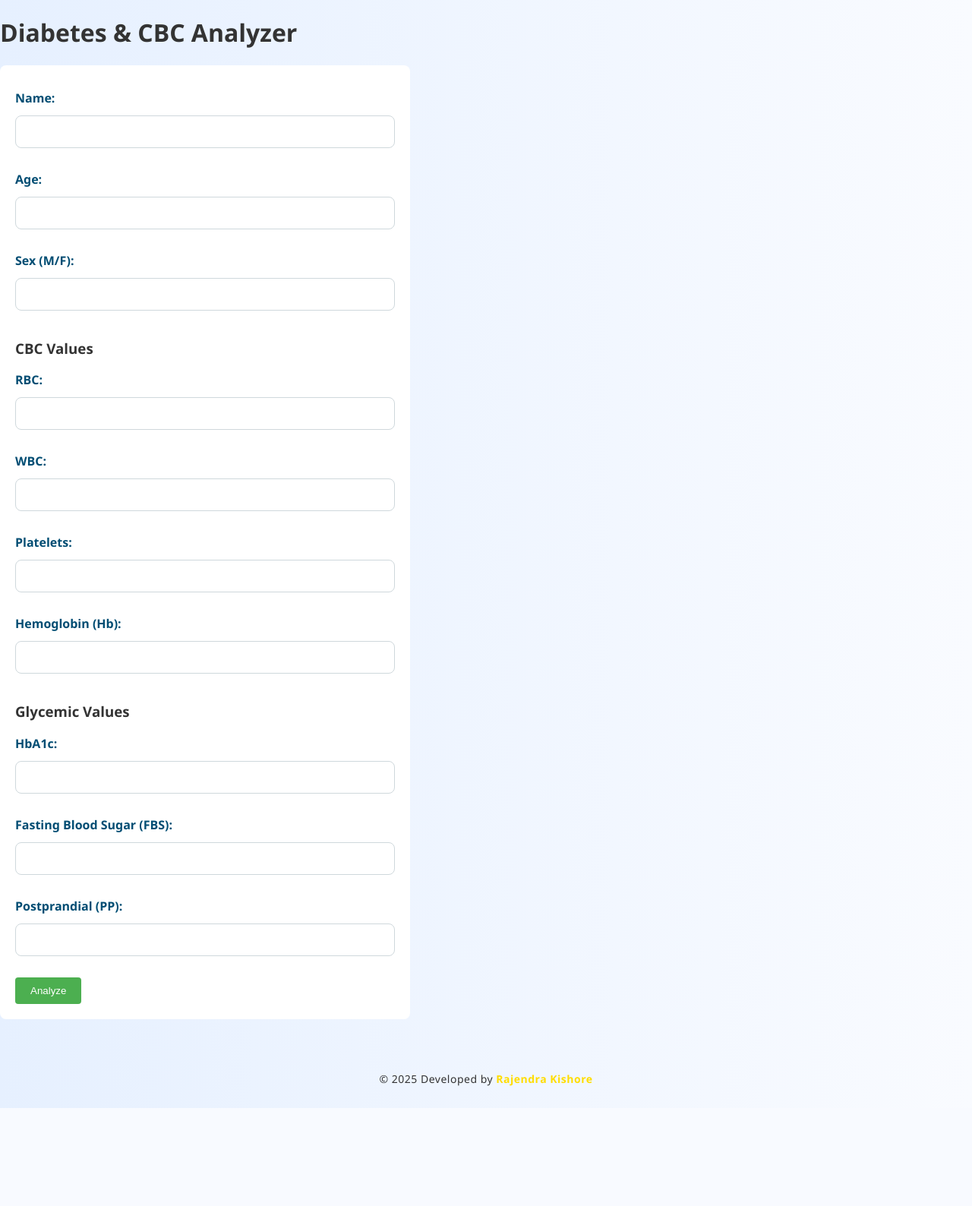
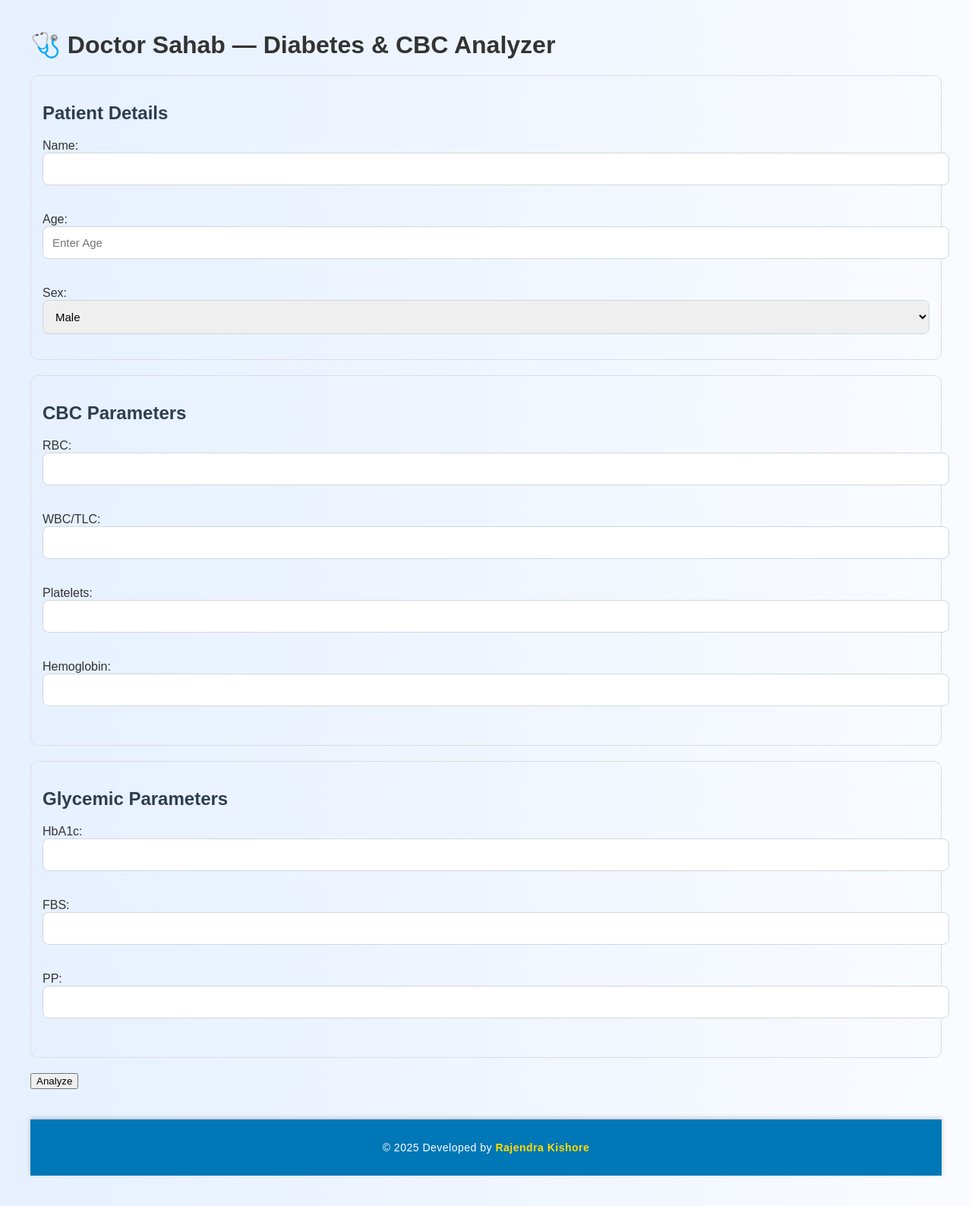
Before and after one commit to Rajendrakishore/Diabete-CBC-Analyzer, a Flask app: page / in a window 1280 px wide. Shown: the whole page at 76% size. Before the commit the page ends 1459 px from the top, so only its background shows below. Run offline with Flask 3, Linux system fonts and the light colour scheme.

Commit message:
updation 2.0

```diff
--- a/templates/index.html
+++ b/templates/index.html
@@ -1,172 +1,60 @@
-
-
-    <!DOCTYPE html>
-<html lang="en">
+<!DOCTYPE html>
+<html>
 <head>
-    <meta charset="UTF-8">
-    <meta name="viewport" content="width=device-width, initial-scale=1.0">
-    <title>Diabetes & CBC Analyzer</title>
-
+    <title>Doctor Sahab — Diabetes Analyzer</title>
+      <link rel="stylesheet" href="style.css">
     <style>
-
-        h1 { color: #333; }
-        form { background: #fff; padding: 20px; border-radius: 8px; max-width: 500px; margin-bottom: 20px; }
-        input[type=text], input[type=number] { width: 100%; padding: 8px; margin: 6px 0; box-sizing: border-box; }
-        input[type=submit] { padding: 10px 20px; margin-top: 10px; cursor: pointer; background: #4CAF50; color: white; border: none; border-radius: 4px; }
-        .error { color: red; }
-        .result { background: #fff; padding: 20px; border-radius: 8px; max-width: 500px; }
-        .result p { margin: 6px 0; }
-        /* General Page Styling */
-body {
-    font-family: 'Segoe UI', Tahoma, Geneva, Verdana, sans-serif;
-    background: linear-gradient(to right, #e6f0ff, #f9fbff);
-    margin: 0;
-    padding: 0;
-    color: #333;
-}
-
-/* Header */
-header {
-    background: #0077b6;
-    color: white;
-    padding: 20px;
-    text-align: center;
-    font-size: 26px;
-    font-weight: bold;
-    letter-spacing: 1px;
-    box-shadow: 0px 2px 6px rgba(0, 0, 0, 0.2);
-}
-
-/* Form Container */
-.container {
-    width: 60%;
-    margin: 40px auto;
-    background: #ffffff;
-    padding: 30px;
-    border-radius: 12px;
-    box-shadow: 0px 4px 12px rgba(0, 0, 0, 0.1);
-}
-
-/* Labels & Inputs */
-label {
-    font-weight: bold;
-    display: block;
-    margin: 12px 0 6px;
-    color: #004d73;
-}
-
-input[type="text"], input[type="number"], select {
-    width: 100%;
-    padding: 12px;
-    margin-bottom: 18px;
-    border: 1px solid #cfd8dc;
-    border-radius: 8px;
-    font-size: 15px;
-    transition: 0.3s ease;
-}
-
-input:focus, select:focus {
-    border-color: #0077b6;
-    outline: none;
-    box-shadow: 0 0 5px rgba(0, 119, 182, 0.4);
-}
-
-/* Button */
-button {
-    background: #0077b6;
-    color: white;
-    padding: 12px 25px;
-    border: none;
-    border-radius: 8px;
-    font-size: 16px;
-    cursor: pointer;
-    transition: background 0.3s ease;
-}
-
-button:hover {
-    background: #023e8a;
-}
-
-/* Result Box */
-.result-box {
-    margin-top: 25px;
-    padding: 20px;
-    background: #f1faff;
-    border-left: 6px solid #0077b6;
-    border-radius: 10px;
-    font-size: 18px;
-    line-height: 1.6;
-}
-
-
-footer {
-    text-align: center;
-    padding: 15px;
-    margin-top: 40px;
-    font-size: 14px;
-    font-weight: 500;
-    letter-spacing: 0.5px;
-}
-
-footer strong {
-    color: #ffdd00;
-}
+        body { font-family: Arial, sans-serif; margin: 40px; }
+        .form-section { margin-bottom: 20px; padding: 15px; border: 1px solid #ddd; border-radius: 10px; }
+        h2 { color: #2c3e50; }
+        .result { background: #f0f8ff; padding: 20px; border-radius: 10px; margin-top: 20px; }
 
     </style>
 </head>
 <body>
+    <h1>🩺 Doctor Sahab — Diabetes & CBC Analyzer</h1>
+    <form method="POST">
+        <div class="form-section">
+            <h2>Patient Details</h2>
+            Name: <input type="text" name="name"><br><br>
+            Age: <input type="number" name="age" min="1" required placeholder="Enter Age">
+<br><br>
+            Sex: <select name="sex">
+                <option>Male</option>
+                <option>Female</option>
+            </select>
+        </div>
 
-    <h1>Diabetes & CBC Analyzer</h1>
+        <div class="form-section">
+            <h2>CBC Parameters</h2>
+            RBC: <input type="text" name="rbc"><br><br>
+            WBC/TLC: <input type="text" name="wbc"><br><br>
+            Platelets: <input type="text" name="platelets"><br><br>
+            Hemoglobin: <input type="text" name="hb"><br><br>
+        </div>
 
-    {% if error %}
-        <p class="error">{{ error }}</p>
-    {% endif %}
-
-    <form method="POST">
-        <label>Name:</label>
-        <input type="text" name="name" required>
-
-        <label>Age:</label>
-        <input type="number" name="age" required>
-
-        <label>Sex (M/F):</label>
-        <input type="text" name="sex" required>
-
-        <h3>CBC Values</h3>
-        <label>RBC:</label>
-        <input type="text" name="rbc" required>
-        <label>WBC:</label>
-        <input type="text" name="wbc" required>
-        <label>Platelets:</label>
-        <input type="text" name="platelets" required>
-        <label>Hemoglobin (Hb):</label>
-        <input type="text" name="hb" required>
-
-        <h3>Glycemic Values</h3>
-        <label>HbA1c:</label>
-        <input type="text" name="hba1c">
-        <label>Fasting Blood Sugar (FBS):</label>
-        <input type="text" name="fbs">
-        <label>Postprandial (PP):</label>
-        <input type="text" name="pp">
+        <div class="form-section">
+            <h2>Glycemic Parameters</h2>
+            HbA1c: <input type="text" name="hba1c"><br><br>
+            FBS: <input type="text" name="fbs"><br><br>
+            PP: <input type="text" name="pp"><br><br>
+        </div>
 
         <input type="submit" value="Analyze">
     </form>
 
     {% if result %}
-        <div class="result">
-            <h2>Analysis Result</h2>
-            <p><strong>Name:</strong> {{ result.name }}</p>
-            <p><strong>Age:</strong> {{ result.age }}</p>
-            <p><strong>Sex:</strong> {{ result.sex }}</p>
-            <p><strong>Diabetes Category:</strong> {{ result.diabetes_status }}</p>
-            <p><strong>Complication Risk:</strong> {{ result.risk }}</p>
-        </div>
+    <div class="result">
+        <h2>Result</h2>
+        <p><b>Name:</b> {{ result.name }} | <b>Age:</b> {{ result.age }} | <b>Sex:</b> {{ result.sex }}</p>
+        <p><b>Diabetes Category:</b> {{ result.diabetes_status }}</p>
+        <p><b>Complication Risk:</b> {{ result.risk }}</p>
+    </div>
     {% endif %}
-     <footer>
+
+    <footer>
     <p>© 2025 Developed by <strong>Rajendra Kishore</strong></p>
-
-    </footer>
+</footer>
 
 </body>
 </html>
--- /dev/null
+++ b/templates/style.css
@@ -0,0 +1,98 @@
+/* General Page Styling */
+body {
+    font-family: 'Segoe UI', Tahoma, Geneva, Verdana, sans-serif;
+    background: linear-gradient(to right, #e6f0ff, #f9fbff);
+    margin: 0;
+    padding: 0;
+    color: #333;
+}
+
+/* Header */
+header {
+    background: #0077b6;
+    color: white;
+    padding: 20px;
+    text-align: center;
+    font-size: 26px;
+    font-weight: bold;
+    letter-spacing: 1px;
+    box-shadow: 0px 2px 6px rgba(0, 0, 0, 0.2);
+}
+
+/* Form Container */
+.container {
+    width: 60%;
+    margin: 40px auto;
+    background: #ffffff;
+    padding: 30px;
+    border-radius: 12px;
+    box-shadow: 0px 4px 12px rgba(0, 0, 0, 0.1);
+}
+
+/* Labels & Inputs */
+label {
+    font-weight: bold;
+    display: block;
+    margin: 12px 0 6px;
+    color: #004d73;
+}
+
+input[type="text"], input[type="number"], select {
+    width: 100%;
+    padding: 12px;
+    margin-bottom: 18px;
+    border: 1px solid #cfd8dc;
+    border-radius: 8px;
+    font-size: 15px;
+    transition: 0.3s ease;
+}
+
+input:focus, select:focus {
+    border-color: #0077b6;
+    outline: none;
+    box-shadow: 0 0 5px rgba(0, 119, 182, 0.4);
+}
+
+/* Button */
+button {
+    background: #0077b6;
+    color: white;
+    padding: 12px 25px;
+    border: none;
+    border-radius: 8px;
+    font-size: 16px;
+    cursor: pointer;
+    transition: background 0.3s ease;
+}
+
+button:hover {
+    background: #023e8a;
+}
+
+/* Result Box */
+.result-box {
+    margin-top: 25px;
+    padding: 20px;
+    background: #f1faff;
+    border-left: 6px solid #0077b6;
+    border-radius: 10px;
+    font-size: 18px;
+    line-height: 1.6;
+}
+
+
+footer {
+    text-align: center;
+    padding: 15px;
+    background: #0077b6;
+    color: white;
+    margin-top: 40px;
+    font-size: 14px;
+    font-weight: 500;
+    box-shadow: 0px -2px 6px rgba(0, 0, 0, 0.2);
+    letter-spacing: 0.5px;
+}
+
+footer strong {
+    color: #ffdd00;  /* Highlight your name in golden */
+}
```
